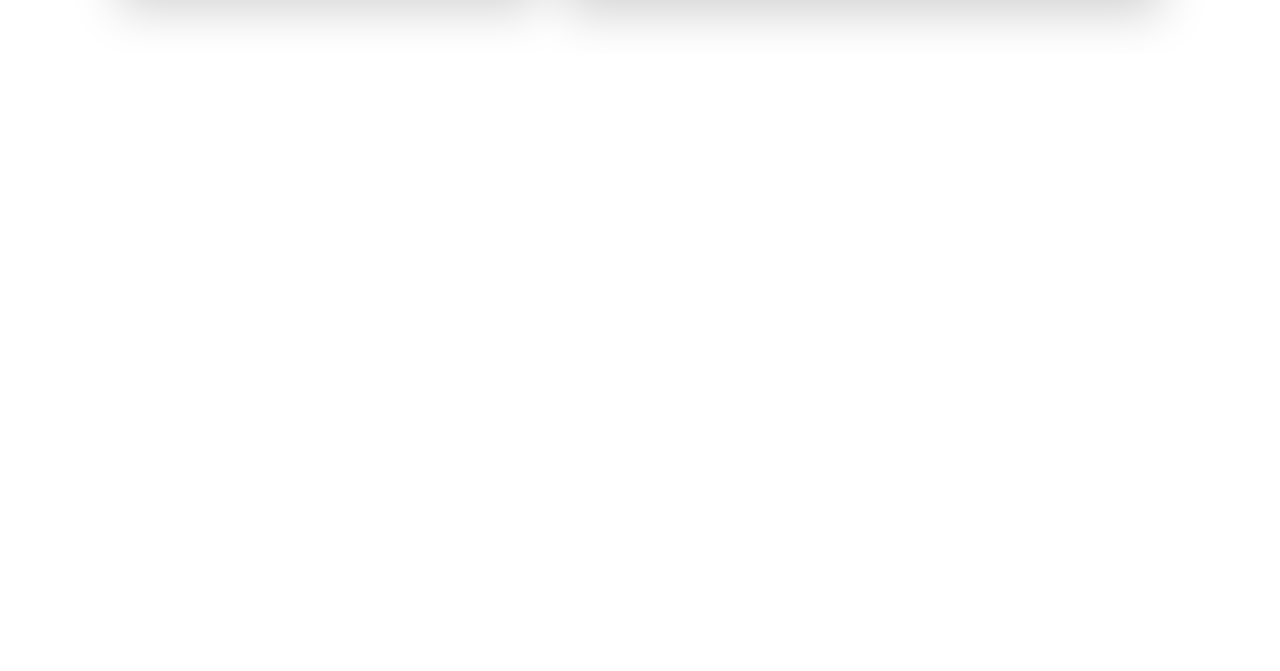
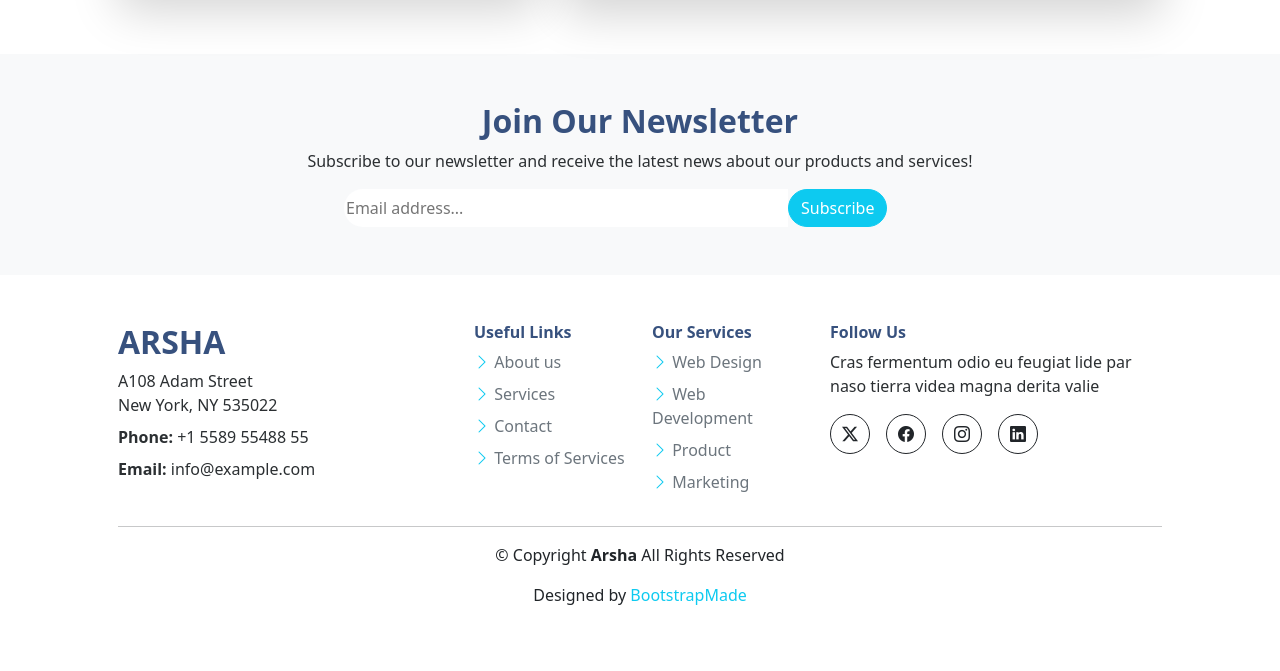
Before and after one commit to TxStallion2984/Arsha-BootStrap, a plain HTML site: page index.html in a window 1280 px wide. Shown: the part 8743-9414 px from the top of the page. Before the commit the page ends 8797 px from the top, so only its background shows below. Drawn offline with nearby package versions, Linux system fonts and the light colour scheme.

Commit message:
Bootstrap done

```diff
--- a/index.html
+++ b/index.html
@@ -908,9 +908,63 @@ Tempus quam pellentesque nec nam aliquam sem et tortor consequat?</h6>
               </div>
             </div>
           </div>
-
         </div>
 
+        <div class="container-fluid bg-body-tertiary p-xl-5 py-3">
+          <h2 class="text-blue text-center fw-bold">Join Our Newsletter</h2>
+          <p class="text-secondary-emphasis text-center">Subscribe to our newsletter and receive the latest news about our products and services!</p>
+           <div class="d-flex col-lg-7 col-md-8 col-sm-10 p-0 w-50 rounded-pill overflow-hidden mx-auto d-block">
+              <input type="text" placeholder="Email address..." class="w-75 border-0" style="outline-width: 0;">
+              <button class="btn btn-info rounded-pill text-white">Subscribe</button>
+            </div>
+        </div>
+
+        <div class="container p-5">
+          <div class="row ">
+            <div class="col-lg-4">
+              <h2 class="text-blue fw-bold">ARSHA</h2>
+              <ul class="list-unstyled">
+                <li class="text-secondary-emphasis my-2">A108 Adam Street <br> New York, NY 535022</li>
+                <li class="text-secondary-emphasis my-2"><span class="fw-bold">Phone:</span> +1 5589 55488 55</li>
+                <li class="text-secondary-emphasis my-2"><span class="fw-bold">Email:</span> info@example.com</li>
+              </ul>
+            </div>
+            <div class="col-lg-2">
+              <h6 class="text-blue fw-bold">Useful Links</h6>
+              <ul class="list-unstyled">
+                <p class="text-secondary my-2"><i class="bi bi-chevron-right text-info"></i> About us</p>
+                <p class="text-secondary my-2"><i class="bi bi-chevron-right text-info"></i> Services </p>
+                <p class="text-secondary my-2"><i class="bi bi-chevron-right text-info"></i> Contact</p>
+                <p class="text-secondary my-2"><i class="bi bi-chevron-right text-info"></i> Terms of Services</p>
+              </ul>
+            </div>
+            <div class="col-lg-2">
+              <h6 class="text-blue fw-bold">Our Services</h6>
+              <ul class="list-unstyled">
+                 <p class="text-secondary my-2"><i class="bi bi-chevron-right text-info"></i> Web Design</p>
+                <p class="text-secondary my-2"><i class="bi bi-chevron-right text-info"></i> Web Development </p>
+                <p class="text-secondary my-2"><i class="bi bi-chevron-right text-info"></i> Product</p>
+                <p class="text-secondary my-2"><i class="bi bi-chevron-right text-info"></i> Marketing</p>
+              </ul>
+              </ul>
+             </div>
+            <div class="col-lg-4">
+              <h6 class="text-blue fw-bold">Follow Us</h6>
+              <p class="text-secondary-emphasis">Cras fermentum odio eu feugiat lide par naso tierra videa magna derita valie</p>
+              <div class="d-flex gap-3">
+                  <i class="bi bi-twitter-x border border-dark rounded-circle d-flex justify-content-center align-items-center" style="width:40px; height: 40px;"> </i>
+                  <i class="bi bi-facebook  border border-dark rounded-circle d-flex justify-content-center align-items-center" style="width:40px; height: 40px;"></i>
+                  <i class="bi bi-instagram border border-dark rounded-circle d-flex justify-content-center align-items-center" style="width:40px; height: 40px;"> </i>
+                  <i class="bi bi-linkedin  border border-dark rounded-circle d-flex justify-content-center align-items-center" style="width:40px; height: 40px;"></i>
+            </div>
+          </div>
+        </div>
+        <hr>
+        <div class="copyright">
+          <p class="text-center">© Copyright <span class="fw-bold">Arsha</span> All Rights Reserved</p>
+          <p class="text-center">Designed by <a href="#" class="text-decoration-none text-info">BootstrapMade</a></p>
+        </div>
+      </div>
        <script src="https://cdn.jsdelivr.net/npm/bootstrap@5.3.8/dist/js/bootstrap.bundle.min.js" integrity="sha384-FKyoEForCGlyvwx9Hj09JcYn3nv7wiPVlz7YYwJrWVcXK/BmnVDxM+D2scQbITxI" crossorigin="anonymous"></script>
 </body>
 </html>
```
